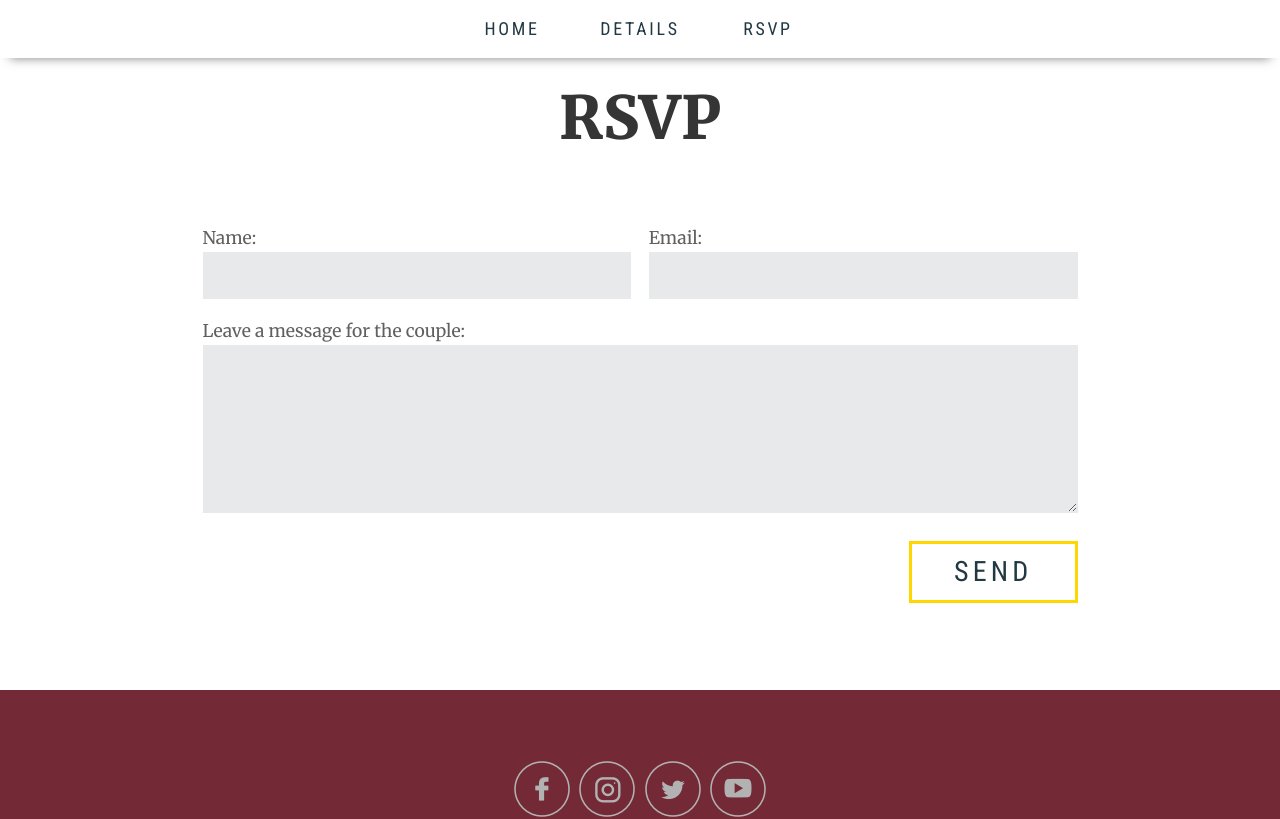
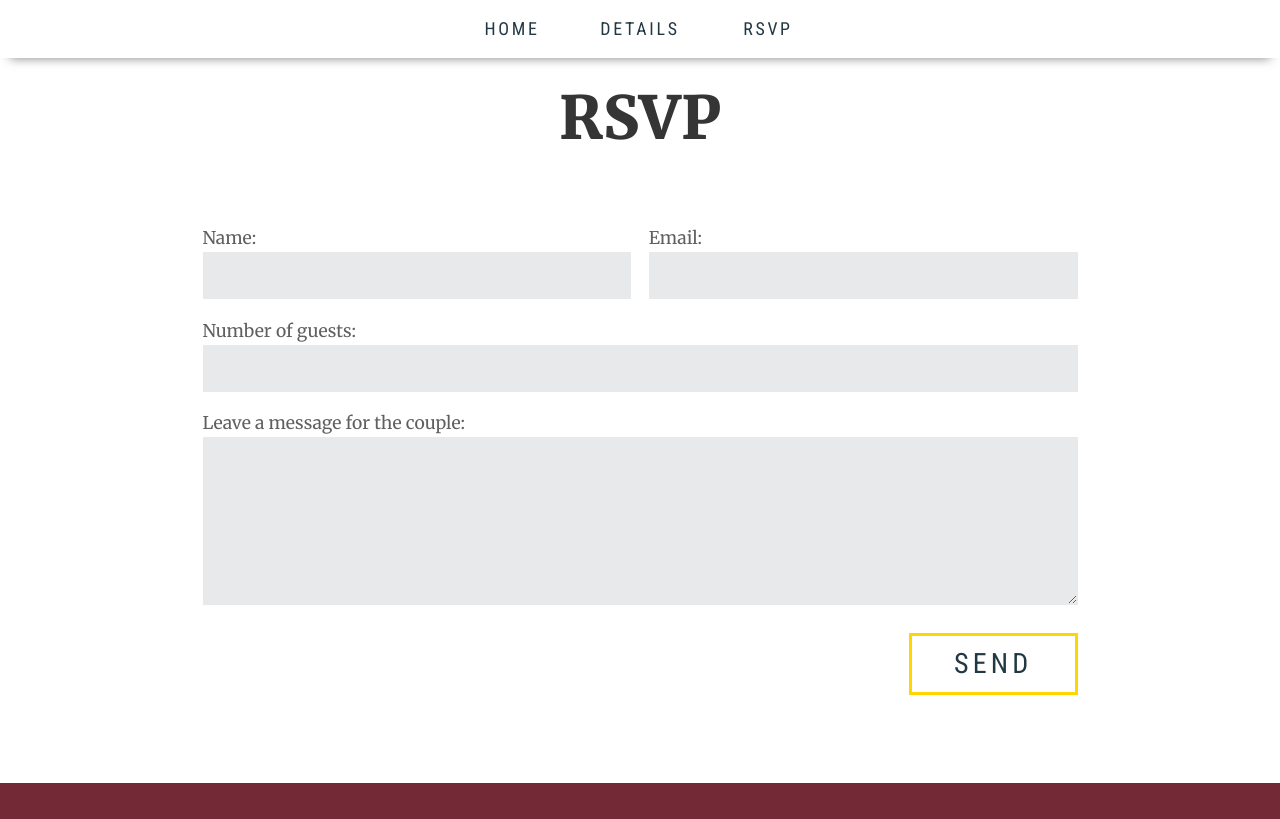
Before and after one commit to bhekanik/ourwedding.bhekani.com, a React (Create React App) app: page /contact in a window 1280 px wide. Shown: the top 819 px of the page. Built offline with nearby package versions, Linux system fonts and the light colour scheme; a web font is replaced by a local one.

Commit message:
form manipulation

```diff
--- a/src/components/Contact/Contact.js
+++ b/src/components/Contact/Contact.js
@@ -26,7 +26,8 @@ const Contact = () => {
         method="POST"
         netlify-honeypot="bot-field"
         data-netlify="true"
-        action="/success">
+        action="./success"
+        data-netlify-recaptcha="true">
         <p style={{ display: "none" }}>
           <label>
             Don’t fill this out if you're human: <input name="bot-field" />
@@ -43,12 +44,18 @@ const Contact = () => {
           <input type="email" id="email" name="email" required />
         </label>
 
+        <label className="number">
+          Number of guests:
+          <input type="number" id="number" name="number" required />
+        </label>
+
         <label className="message">
           Leave a message for the couple:
           <textarea name="message" id="message" required />
         </label>
 
-        <input className="button form-button" type="submit" value="SEND" />
+        <div data-netlify-recaptcha="true"></div>
+        <button className="button form-button" type="submit">Send</button>
       </form>
     </section>
   );
--- a/src/components/Contact/contact.css
+++ b/src/components/Contact/contact.css
@@ -22,6 +22,7 @@ form {
       grid-column-gap: 1em;
       grid-template-areas:
         "name    email"
+        "number number"
         "message message"
         "   .    button";
     }
@@ -32,6 +33,10 @@ form {
 
     form .email {
       grid-area: email;
+    }
+
+    form .number {
+      grid-area: number;
     }
 
     form .message {
```
